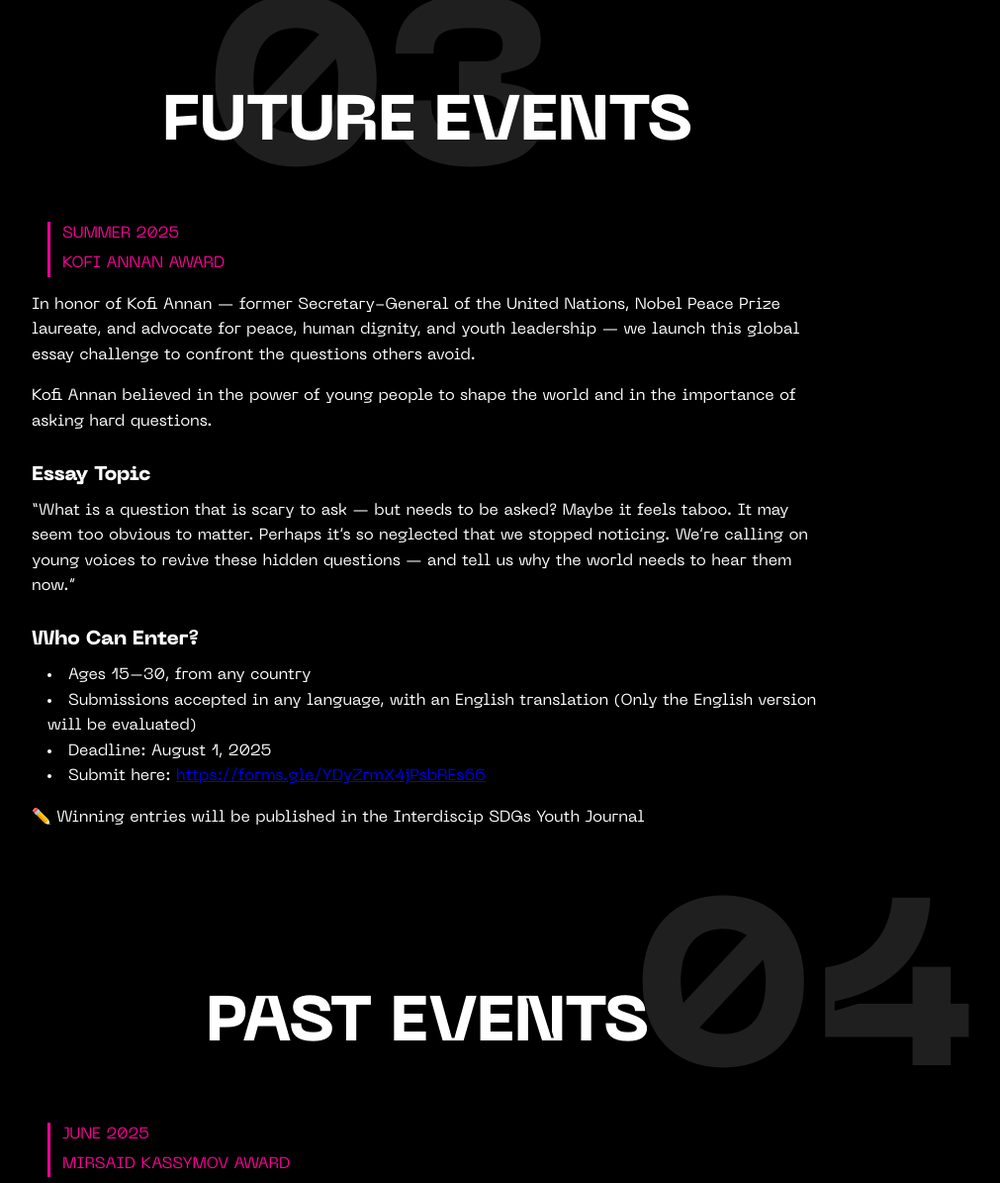
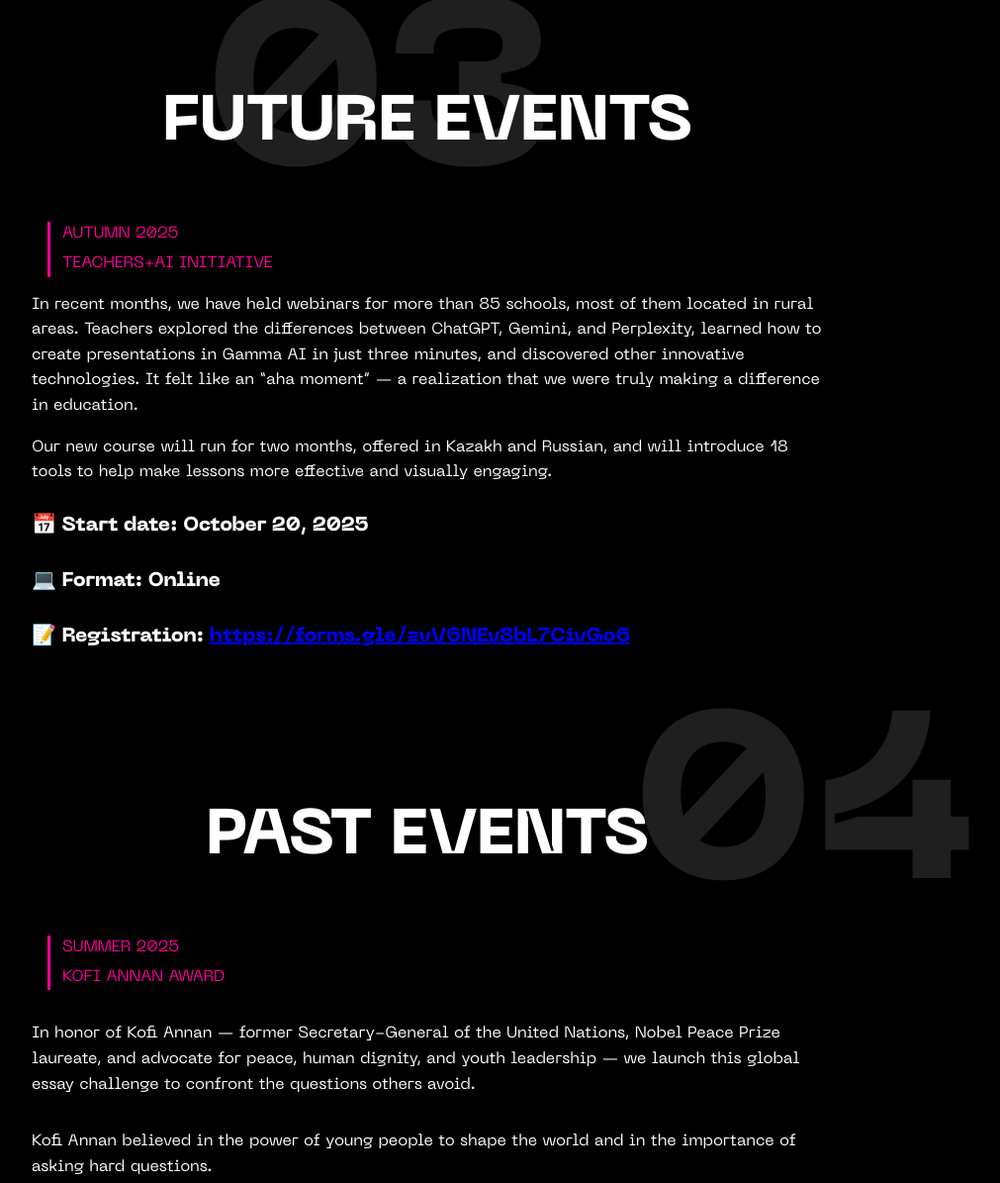
Before and after one commit to Nickxq/interdisciplinarybattles, a plain HTML site: page index.html in a window 1280 px wide. Shown: the part 2465-3660 px from the top of the page at 99% size, without its empty margins (208-1219 px from the left). Drawn offline with Linux system fonts and the light colour scheme.

Commit message:
Update index.html

```diff
--- a/index.html
+++ b/index.html
@@ -1,8 +1,9 @@
 <!DOCTYPE html>
 <html lang="en">
 <head>
+
   <meta charset="UTF-8">
-  <meta name="viewport" content="width=device-width, initial-scale=1">
+  <meta name="viewport" content="width=1200">
   <title>Interdisciplinary Battles</title>
   <!-- Neue Machina font faces -->
   <style>
@@ -91,13 +92,13 @@
     </div>
     <div class="teachers-text">
       <p>
-        Interdisciplinary Battles Teachers + AI is an educational initiative developed in collaboration with the ULYTAU Foundation, Canadian International School Astana, and the Akimat of Astana. This project aims to empower teachers from rural schools across Kazakhstan by introducing them to the practical applications of Artificial Intelligence in education. As part of the initiative, we conducted workshops and created YouTube video tutorials that reached over 85 schools nationwide.
+        &nbsp;&nbsp;&nbsp;&nbsp;&nbsp;&nbsp;&nbsp;Interdisciplinary Battles Teachers + AI is an educational initiative developed in collaboration with the ULYTAU Foundation, Canadian International School Astana, and the Akimat of Astana. This project aims to empower teachers from rural schools across Kazakhstan by introducing them to the practical applications of Artificial Intelligence in education. As part of the initiative, we conducted workshops and created YouTube video tutorials that reached over 85 schools nationwide.
       </p>
       <p>
-        Through these interactive sessions, we demonstrate how educators can effectively integrate platforms like Gamma AI, Gemini AI, Perplexity, and other AI tools into their daily teaching practice. Our goal is to help teachers streamline lesson planning, simplify content creation, and reduce time spent on routine tasks, so they can focus on what matters most: building strong, meaningful relationships with their students.
+        &nbsp;&nbsp;&nbsp;&nbsp;&nbsp;&nbsp;&nbsp;Through these interactive sessions, we demonstrate how educators can effectively integrate platforms like Gamma AI, Gemini AI, Perplexity, and other AI tools into their daily teaching practice. Our goal is to help teachers streamline lesson planning, simplify content creation, and reduce time spent on routine tasks, so they can focus on what matters most: building strong, meaningful relationships with their students.
       </p>
       <p>
-        We also address a growing challenge in today’s classrooms: AI-assisted cheating. By helping teachers understand how students may misuse AI tools, we equip them to develop smarter, more adaptive assessments that uphold academic integrity. At the core of this initiative is our commitment to educational equity: we believe the quality of education should not be determined by geography. Whether in cities or rural communities, every teacher deserves access to the same tools and opportunities to help their students thrive.
+        &nbsp;&nbsp;&nbsp;&nbsp;&nbsp;&nbsp;&nbsp;We also address a growing challenge in today’s classrooms: AI-assisted cheating. By helping teachers understand how students may misuse AI tools, we equip them to develop smarter, more adaptive assessments that uphold academic integrity. At the core of this initiative is our commitment to educational equity: we believe the quality of education should not be determined by geography. Whether in cities or rural communities, every teacher deserves access to the same tools and opportunities to help their students thrive.
       </p>
     </div>
   </div>
@@ -108,6 +109,33 @@
   <section id="future-events" class="future-events-section">
   <div class="watermark watermark-fevents">03</div>
   <h2 style="font-size: 4rem">FUTURE EVENTS</h2>
+  <div class="events-list">
+    <article class="event-card drop-shadow">
+      <div class="accent-bar">
+        <div class="event-label">
+          <span class="event-date">AUTUMN 2025</span>
+          <span class="event-title">TEACHERS+AI INITIATIVE</span>
+        </div>
+      </div>
+      <div class="event-description">
+        <p>
+          In recent months, we have held webinars for more than 85 schools, most of them located in rural areas. Teachers explored the differences between ChatGPT, Gemini, and Perplexity, learned how to create presentations in Gamma AI in just three minutes, and discovered other innovative technologies. It felt like an “aha moment” — a realization that we were truly making a difference in education.
+        </p>
+        <p>
+          Our new course will run for two months, offered in Kazakh and Russian, and will introduce 18 tools to help make lessons more effective and visually engaging.
+        </p>
+        <h3>📅 Start date: October 20, 2025</h3>
+        <h3>💻 Format: Online</h3>
+        <h3>📝 Registration: <a href="https://forms.gle/zvV6NEv8bL7CivGo6" target="_blank">https://forms.gle/zvV6NEv8bL7CivGo6</a></h3>
+      </div>
+    </article>
+  </div>
+</section>
+
+  <!-- Past Events section -->
+  <section id="past-events" class="past-events-section">
+  <div class="watermark watermark-pevents">04</div>
+  <h2 style="font-size: 4rem">PAST EVENTS</h2>
   <div class="events-list">
     <article class="event-card drop-shadow">
       <div class="accent-bar">
@@ -138,17 +166,12 @@
       </div>
     </article>
   </div>
-</section>
+    </article>
 
-  <!-- Past Events section -->
-  <section id="past-events" class="past-events-section">
-  <div class="watermark watermark-pevents">04</div>
-  <h2 style="font-size: 4rem">PAST EVENTS</h2>
-  <div class="events-list">
-    <article class="event-card drop-shadow">
-      <div class="accent-bar">
-        <div class="event-label">
-          <span class="event-date">JUNE 2025</span>
+  <article class="event-card drop-shadow">
+    <div class="accent-bar">
+      <div class="event-label">
+        <span class="event-date">JUNE 2025</span>
           <span class="event-title">MIRSAID KASSYMOV AWARD</span>
         </div>
       </div>
@@ -175,7 +198,7 @@
         <p>🖋 Winning entries will be published in the Literature Obscura Youth Journal</p>
         <p>📢 Questions? Email <a href="mailto:cisteam.astana@gmail.com">cisteam.astana@gmail.com</a></p>
       </div>
-    </article>
+  </article>
 
   <!-- ***** New: May 2025 – Ghana Forward Essay Challenge ***** -->
   <article class="event-card drop-shadow">
```
